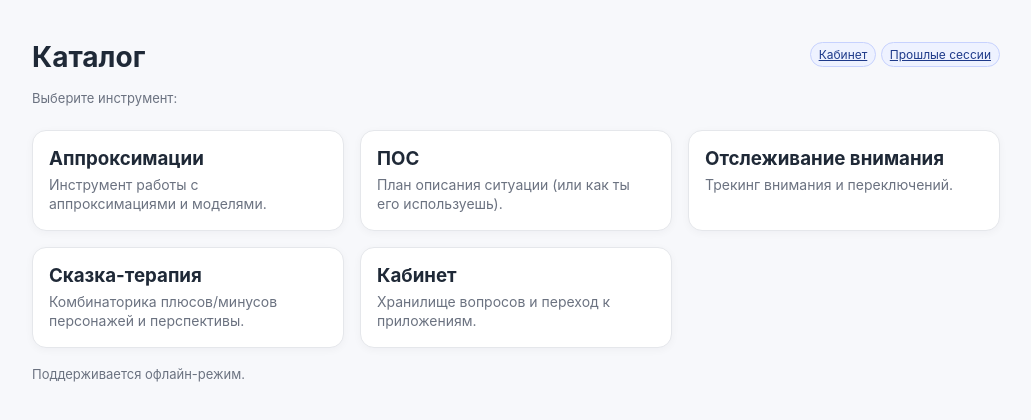
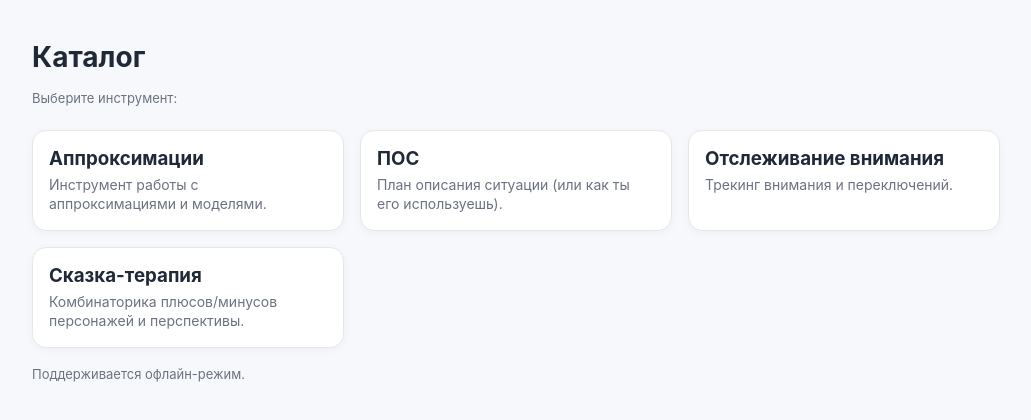
Before and after one commit to DS-psyh/psyhguard, a plain HTML site: page index.html in a window 1280 px wide. Shown: the whole page, without its empty margins (124-1155 px from the left). Drawn offline with Linux system fonts and the light colour scheme.

Commit message:
Update index.html

```diff
--- a/index.html
+++ b/index.html
@@ -3,9 +3,8 @@
 <head>
   <meta charset="utf-8"/>
   <meta name="viewport" content="width=device-width,initial-scale=1"/>
-  <title>Каталог — Психо-инструменты</title>
+  <title>Каталог </title>
 
-  <!-- PWA -->
   <link rel="manifest" href="manifest.json">
   <meta name="theme-color" content="#3b82f6">
 
@@ -26,7 +25,7 @@
     .ds{margin:0;color:var(--muted);font-size:14px;line-height:1.35}
     .section{margin-top:24px}
     .badge{display:inline-block;font-size:12px;background:#eef2ff;border:1px solid #c7d2fe;color:#1e3a8a;
-           padding:4px 8px;border-radius:999px;margin-bottom:6px}
+           padding:4px 8px;border-radius:999px;margin-bottom:0}
 
     @media (max-width: 900px){ .grid{grid-template-columns:repeat(2,1fr)} }
     @media (max-width: 600px){ .grid{grid-template-columns:1fr} body{background:#fff} .wrap{margin:20px auto} }
@@ -36,10 +35,6 @@
 <div class="wrap">
   <header>
     <h1>Каталог</h1>
-    <div>
-      <a class="badge" href="./cabinet.html">Кабинет</a>
-      <a class="badge" href="./sessions.html">Прошлые сессии</a>
-    </div>
   </header>
 
   <div class="muted">Выберите инструмент:</div>
@@ -65,13 +60,7 @@
         <h3 class="tt">Сказка-терапия</h3>
         <p class="ds">Комбинаторика плюсов/минусов персонажей и перспективы.</p>
       </a>
-
-      <a class="card" href="./cabinet.html">
-        <h3 class="tt">Кабинет</h3>
-        <p class="ds">Хранилище вопросов и переход к приложениям.</p>
-      </a>
-
-
+      <!-- Больше НЕТ карточек «Кабинет» и «Прошлые сессии» -->
     </div>
   </div>
 
@@ -79,7 +68,6 @@
 </div>
 
 <script>
-  // Регистрация SW
   if ('serviceWorker' in navigator) {
     window.addEventListener('load', () => {
       navigator.serviceWorker.register('./sw.js').catch(console.error);
```
